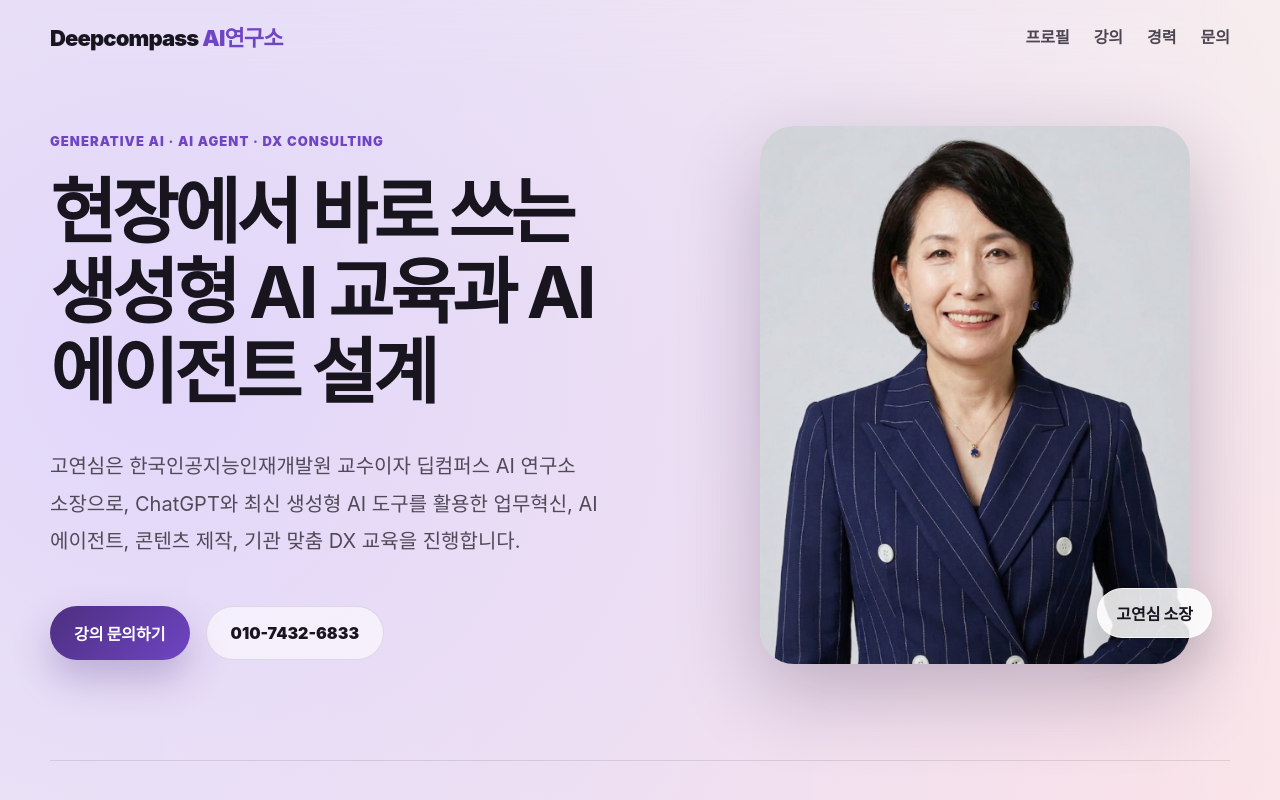
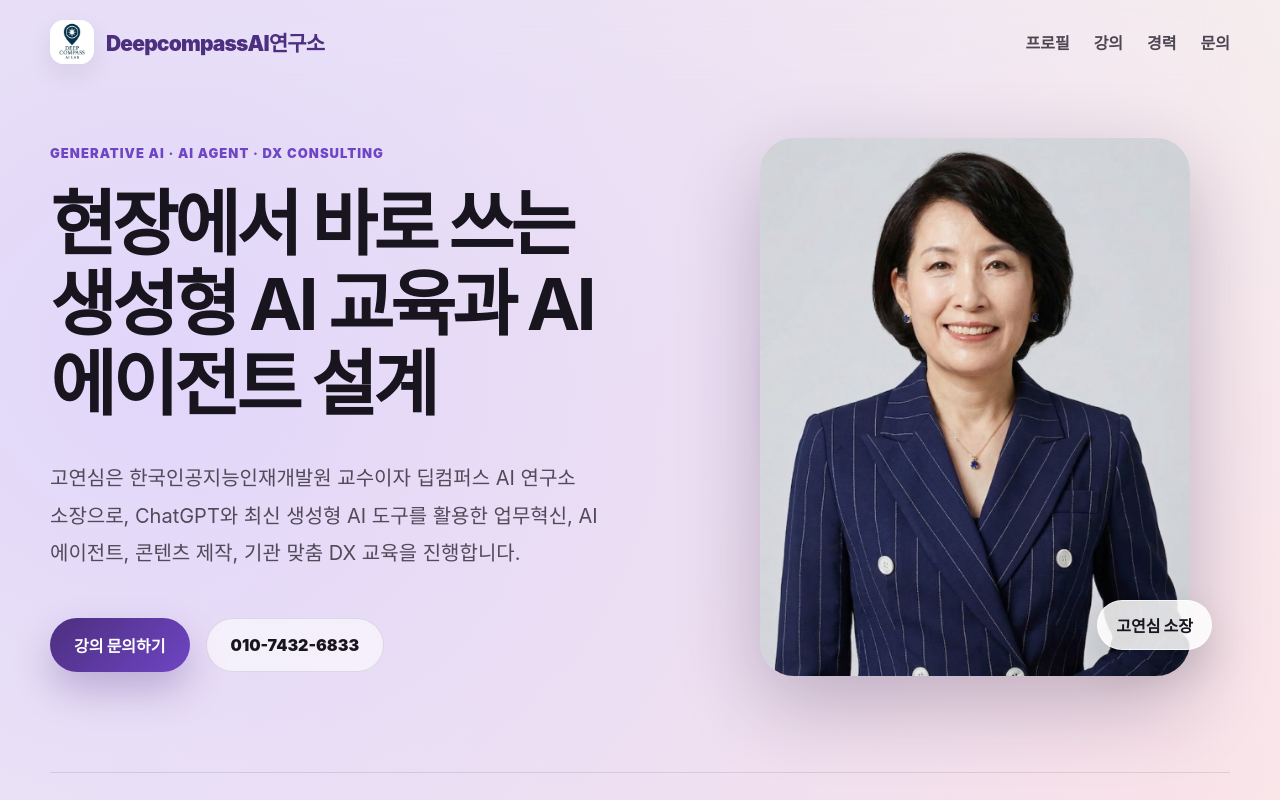
Before and after one commit to Shabley/goyeonsim-homepage, a React (Vite) app: page / in a window 1280 px wide. Shown: the top 800 px of the page. Built offline with nearby package versions, Linux system fonts and the light colour scheme; a web font is replaced by a local one.

Commit message:
Add Deep Compass logo to header

```diff
--- a/index.html
+++ b/index.html
@@ -12,6 +12,7 @@
     <meta name="naver-site-verification" content="676ffa2d6767bb4a77b3cfcd47d395bc2ec10252" />
     <meta name="google-site-verification" content="aaj1h6N1kdrvmKKHE-zCjxFCSqT4rqXYLeyHrN-VoW8" />
     <link rel="canonical" href="https://goyeonsim-homepage.vercel.app/" />
+    <link rel="icon" href="/assets/deep-compass-logo.jpg" />
     <meta property="og:title" content="고연심 | 생성형 AI 교육 · AI 에이전트 · DX 컨설팅" />
     <meta property="og:description" content="한국인공지능인재개발원 교수 · 딥컴퍼스 AI 연구소 소장 고연심의 생성형 AI 교육, AI 에이전트, ChatGPT 강의, 기관 맞춤 DX 컨설팅." />
     <meta property="og:type" content="website" />
--- a/src/main.jsx
+++ b/src/main.jsx
@@ -61,7 +61,10 @@ function App() {
   return (
     <main>
       <nav className="nav">
-        <a className="logo" href="#top">Deepcompass<span>AI연구소</span></a>
+        <a className="logo" href="#top">
+          <img src="/assets/deep-compass-logo.jpg" alt="Deep Compass AI Lab 로고" />
+          <span>DeepcompassAI연구소</span>
+        </a>
         <div>
           <a href="#profile">프로필</a>
           <a href="#programs">강의</a>
--- a/src/styles.css
+++ b/src/styles.css
@@ -36,8 +36,9 @@ main { width: min(1180px, calc(100% - 40px)); margin: 0 auto; }
   display: flex; align-items: center; justify-content: space-between;
   padding: 20px 0; backdrop-filter: blur(18px);
 }
-.logo { font-size: 22px; font-weight: 900; letter-spacing: -0.04em; }
-.logo span { color: var(--violet); margin-left: 4px; }
+.logo { display: inline-flex; align-items: center; gap: 12px; font-size: 21px; font-weight: 900; letter-spacing: -0.04em; }
+.logo img { width: 44px; height: 44px; border-radius: 14px; object-fit: contain; background: rgba(255,255,255,.72); box-shadow: 0 10px 26px rgba(24,21,31,.08); }
+.logo span { color: var(--purple); margin-left: 0; }
 .nav div { display: flex; gap: 24px; font-weight: 700; color: #4b4652; }
 
 .hero { min-height: 78vh; display: grid; grid-template-columns: 1.08fr 0.92fr; gap: 72px; align-items: center; padding: 54px 0 96px; }
@@ -102,6 +103,8 @@ h2 small { display: inline-block; font-size: .42em; letter-spacing: -0.03em; col
 @media (max-width: 900px) {
   main { width: min(100% - 24px, 680px); }
   .nav div { display: none; }
+  .logo { font-size: 18px; gap: 10px; }
+  .logo img { width: 38px; height: 38px; border-radius: 12px; }
   .hero, .intro, .grid.two, .contact { grid-template-columns: 1fr; gap: 42px; }
   .hero { padding-top: 42px; padding-bottom: 84px; }
   .intro, .services, .contact { padding-top: 84px; padding-bottom: 84px; }
```
Also changed, not shown: public/assets/deep-compass-logo.jpg (added).
